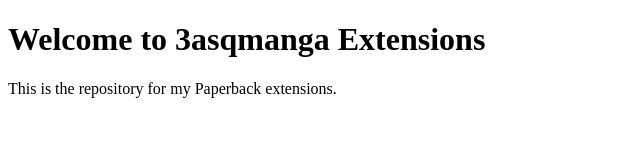
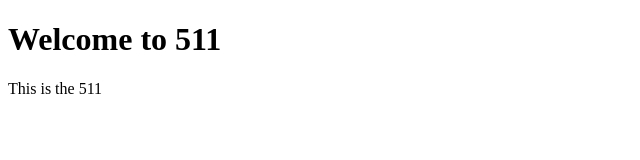
Before and after one commit to ATewaah/3asqmanga_PB, a plain HTML site: page index.html in a window 1280 px wide. Shown: the whole page, without its empty margins (0-640 px from the left). Drawn offline with Linux system fonts and the light colour scheme.

Commit message:
Update index.html

```diff
--- a/index.html
+++ b/index.html
@@ -1,10 +1,10 @@
 <!DOCTYPE html>
 <html>
 <head>
-  <title>3asqmanga Extensions</title>
+  <title> 511 </title>
 </head>
 <body>
-  <h1>Welcome to 3asqmanga Extensions</h1>
-  <p>This is the repository for my Paperback extensions.</p>
+  <h1>Welcome to 511</h1>
+  <p>This is the 511</p>
 </body>
 </html>
```
